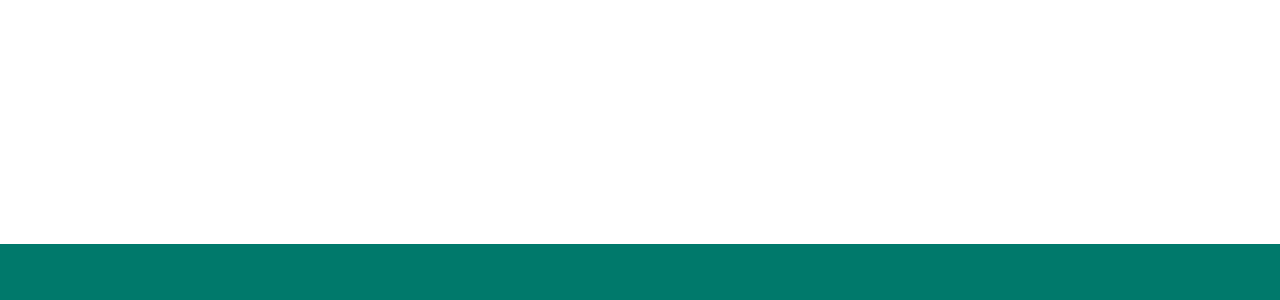
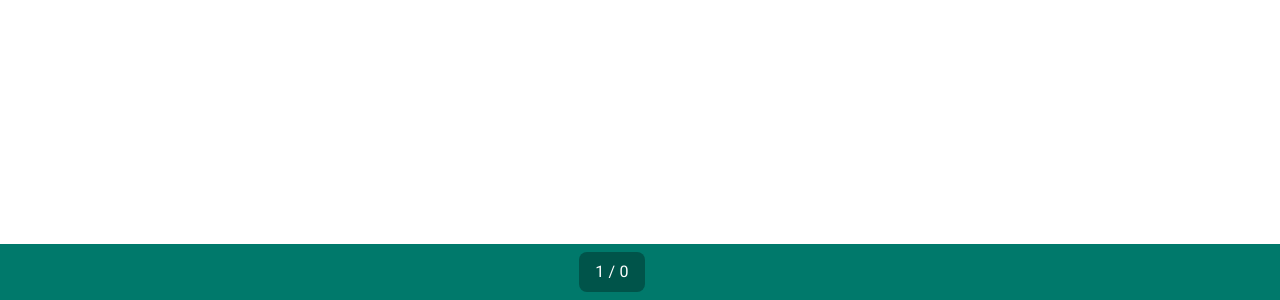
Before and after one commit to luckasnix/hyse-comics-web, a Next.js app: page /comic in a window 1280 px wide. Shown: the part 500-800 px from the top of the page. Built offline with nearby package versions, Linux system fonts and the light colour scheme; some icons are missing; what @mui/material-nextjs would draw is missing.

Commit message:
feat(ComicReader): add panel counter

```diff
--- a/src/components/comic-reader-controller.tsx
+++ b/src/components/comic-reader-controller.tsx
@@ -10,7 +10,9 @@ import IconButton from "@mui/material/IconButton";
 import Stack from "@mui/material/Stack";
 import type { SxProps, Theme } from "@mui/material/styles";
 import Tooltip from "@mui/material/Tooltip";
+import Typography from "@mui/material/Typography";
 import type { EmblaCarouselType } from "embla-carousel";
+
 import { useCarouselNavigation } from "~/hooks/use-carousel-navigation";
 
 const containerStyle: SxProps<Theme> = {
@@ -22,6 +24,13 @@ const containerStyle: SxProps<Theme> = {
 
 const iconButtonStyle: SxProps<Theme> = {
   color: "primary.contrastText",
+};
+
+const panelCounterStyle: SxProps<Theme> = {
+  bgcolor: "primary.dark",
+  px: 2,
+  py: 1,
+  borderRadius: 2,
 };
 
 export type ComicReaderControllerProps = Readonly<{
@@ -38,6 +47,8 @@ export const ComicReaderController = ({
   onExitFullscreen,
 }: ComicReaderControllerProps) => {
   const {
+    currentPanelNumber,
+    panelsLength,
     canNavigateFirst,
     canNavigatePrev,
     canNavigateNext,
@@ -72,6 +83,11 @@ export const ComicReaderController = ({
           </IconButton>
         </Box>
       </Tooltip>
+      <Box component="span" sx={panelCounterStyle}>
+        <Typography variant="body1" sx={{ color: "primary.contrastText" }}>
+          {currentPanelNumber ?? "?"} / {panelsLength ?? "?"}
+        </Typography>
+      </Box>
       <Tooltip title="Next panel">
         <Box component="span">
           <IconButton
--- a/src/hooks/use-carousel-navigation.ts
+++ b/src/hooks/use-carousel-navigation.ts
@@ -4,10 +4,14 @@ import { useCallback, useEffect, useState } from "react";
 export const useCarouselNavigation = (
   carouselApi: EmblaCarouselType | undefined,
 ) => {
-  const [canNavigateFirst, setCanNavigateFirst] = useState(false);
-  const [canNavigatePrev, setCanNavigatePrev] = useState(false);
-  const [canNavigateNext, setCanNavigateNext] = useState(false);
-  const [canNavigateLast, setCanNavigateLast] = useState(false);
+  const [currentPanelNumber, setCurrentPanelNumber] = useState<number | null>(
+    null,
+  );
+  const [panelsLength, setPanelsLength] = useState<number | null>(null);
+  const [canNavigateFirst, setCanNavigateFirst] = useState<boolean>(false);
+  const [canNavigatePrev, setCanNavigatePrev] = useState<boolean>(false);
+  const [canNavigateNext, setCanNavigateNext] = useState<boolean>(false);
+  const [canNavigateLast, setCanNavigateLast] = useState<boolean>(false);
 
   const navigateFirst = useCallback(() => {
     carouselApi?.scrollTo(0);
@@ -29,11 +33,13 @@ export const useCarouselNavigation = (
 
   const onSelect = useCallback((carouselApi: EmblaCarouselType) => {
     const currentIndex = carouselApi.selectedScrollSnap();
-    const lastIndex = carouselApi.scrollSnapList().length - 1;
+    const length = carouselApi.scrollSnapList().length;
+    setCurrentPanelNumber(currentIndex + 1);
+    setPanelsLength(length);
     setCanNavigateFirst(currentIndex > 0);
     setCanNavigatePrev(carouselApi.canScrollPrev());
     setCanNavigateNext(carouselApi.canScrollNext());
-    setCanNavigateLast(currentIndex < lastIndex);
+    setCanNavigateLast(currentIndex < length - 1);
   }, []);
 
   useEffect(() => {
@@ -43,6 +49,8 @@ export const useCarouselNavigation = (
   }, [carouselApi, onSelect]);
 
   return {
+    currentPanelNumber,
+    panelsLength,
     canNavigateFirst,
     canNavigatePrev,
     canNavigateNext,
```
